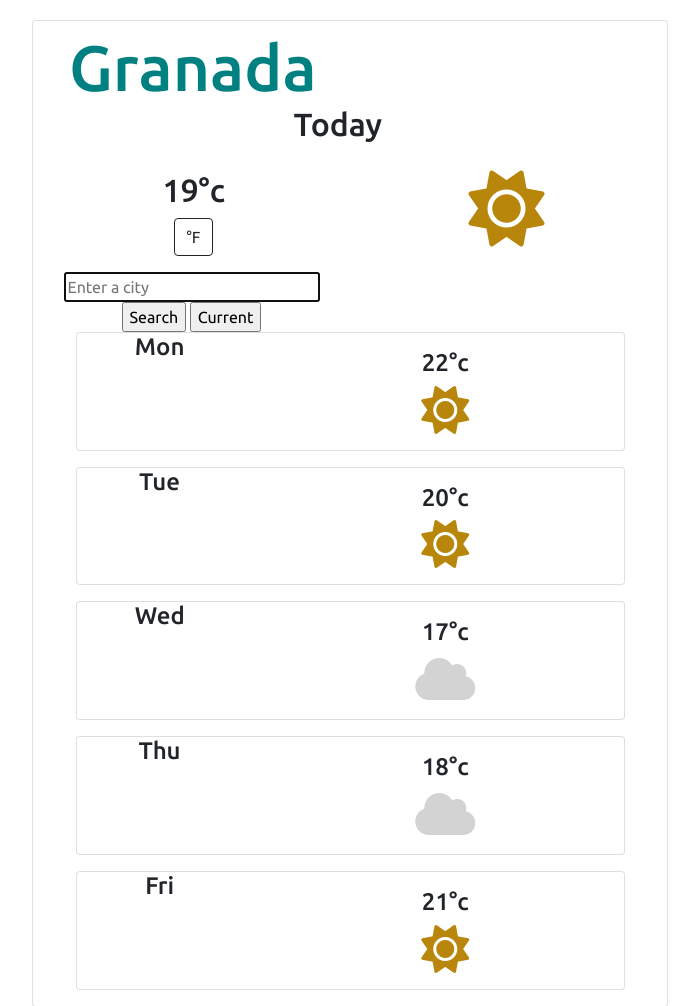
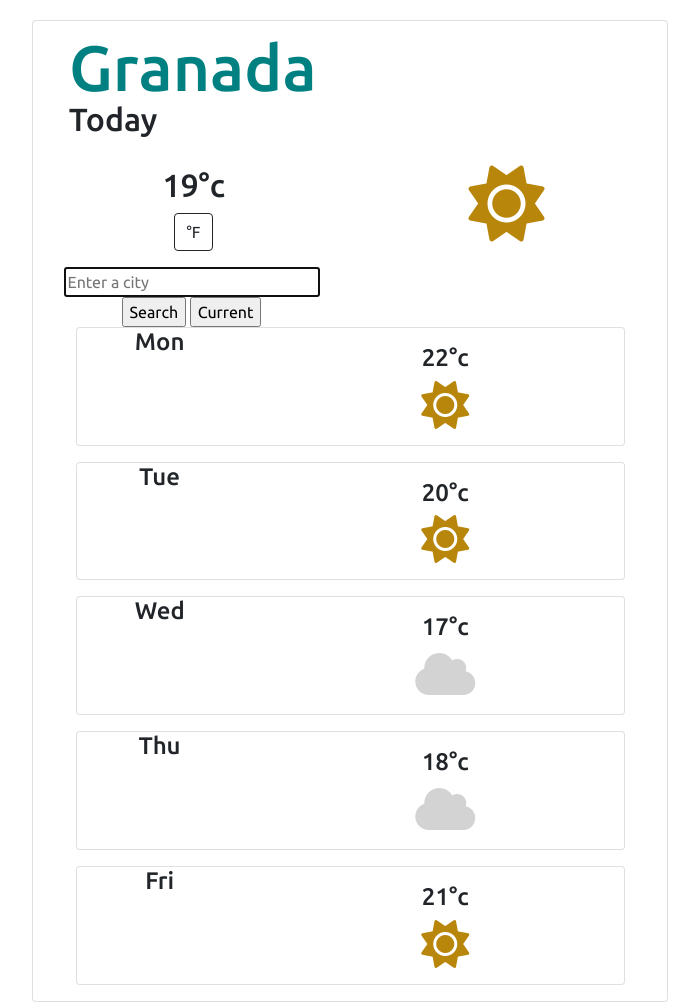
Before and after one commit to Kim-Elisa/Weather-app-project, a website built with Parcel: page index.html in a window 1280 px wide. Shown: the top 1006 px of the page, without its empty margins (290-989 px from the left). Built offline with nearby package versions, Linux system fonts and the light colour scheme.

Commit message:
Update style.css
added styling to today-weather and overview class, removed styling for h2 elements

```diff
--- a/src/style.css
+++ b/src/style.css
@@ -11,8 +11,6 @@ body {
 h1 {
   color: teal;
   font-size: 64px;
-  text-align: left;
-  padding: 20px 20px;
   line-height: 20px;
 }
 
@@ -31,7 +29,13 @@ footer {
 }
 
 .overview {
-  padding-bottom: 20px;
+  padding: 20px 20px;
+  text-align: left;
+}
+
+.today-weather {
+  font-size: 32px;
+  padding-top: 15px;
 }
 
 .today-weather-icon {
```
